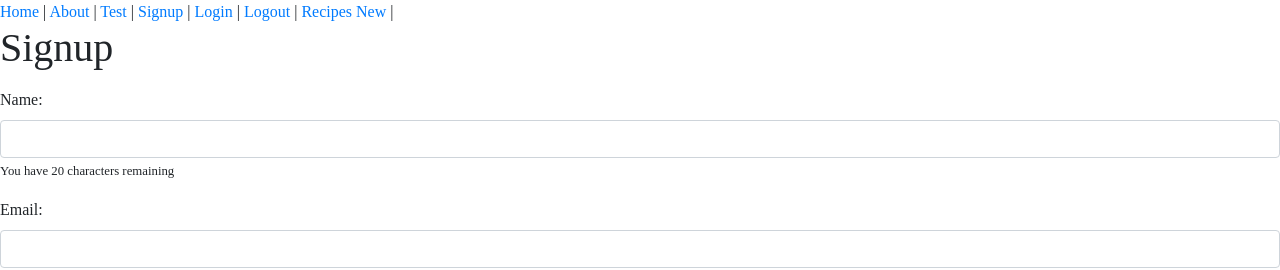
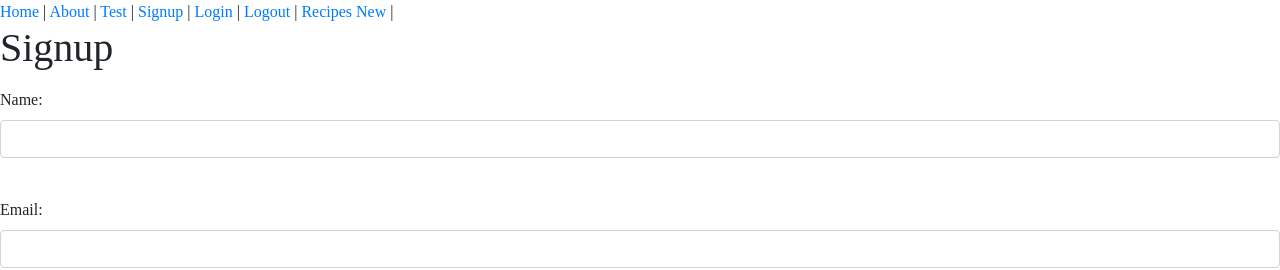
Before and after one commit to codevid-20/cookbook_vue_app, a Vue app: page /signup in a window 1280 px wide. Shown: the top 270 px of the page. Built offline with nearby package versions, Linux system fonts and the light colour scheme.

Commit message:
add http.cat

```diff
--- a/src/views/Signup.vue
+++ b/src/views/Signup.vue
@@ -1,7 +1,6 @@
-
-
 <template>
   <div class="signup">
+    <img v-if="status" v-bind:src="`https://http.cat/${status}`">
     <form v-on:submit.prevent="submit()">
       <h1>Signup</h1>
       <ul>
@@ -10,7 +9,7 @@
       <div class="form-group">
         <label>Name:</label>
         <input type="text" class="form-control" v-model="name">
-        <small v-if="name.length <= 20">You have {{ 20 - name.length }} characters remaining</small>
+        <small v-bind:style="`font-size: ${name.length}px`" v-if="name.length <= 20">You have {{ 20 - name.length }} characters remaining</small>
         <small v-if="name.length > 20">Your username is too long, has to be a max of 20 characters</small>
       </div>
       <div class="form-group">
@@ -33,6 +32,11 @@
   </div>
 </template>
 
+<style>
+
+</style>
+
+
 <script>
 import axios from "axios";
 
@@ -43,7 +47,8 @@ export default {
       email: "",
       password: "",
       passwordConfirmation: "",
-      errors: []
+      errors: [],
+      status: ""
     };
   },
   methods: {
@@ -61,6 +66,8 @@ export default {
         })
         .catch(error => {
           this.errors = error.response.data.errors;
+          console.log(error.response)
+          this.status = error.response.status;
         });
     }
   }
```
